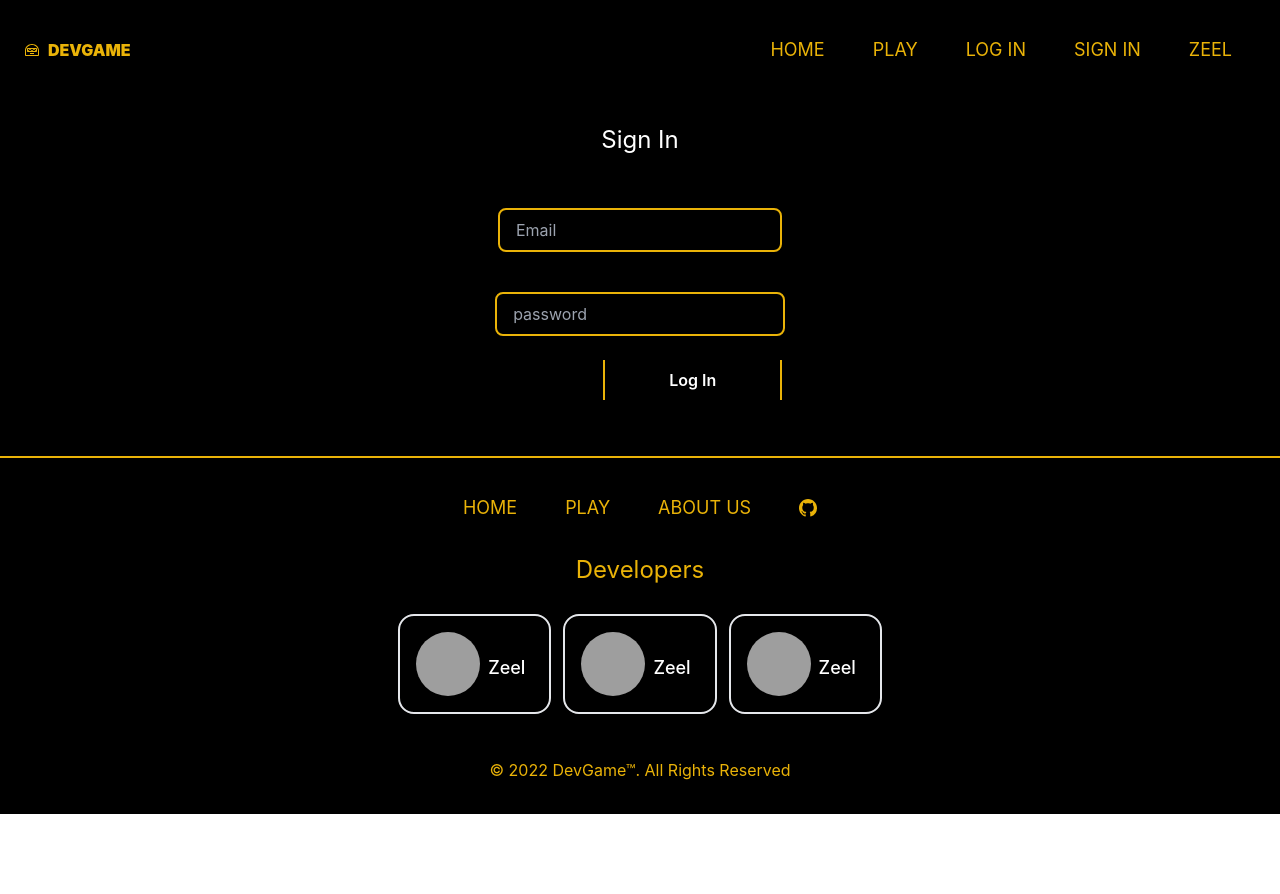
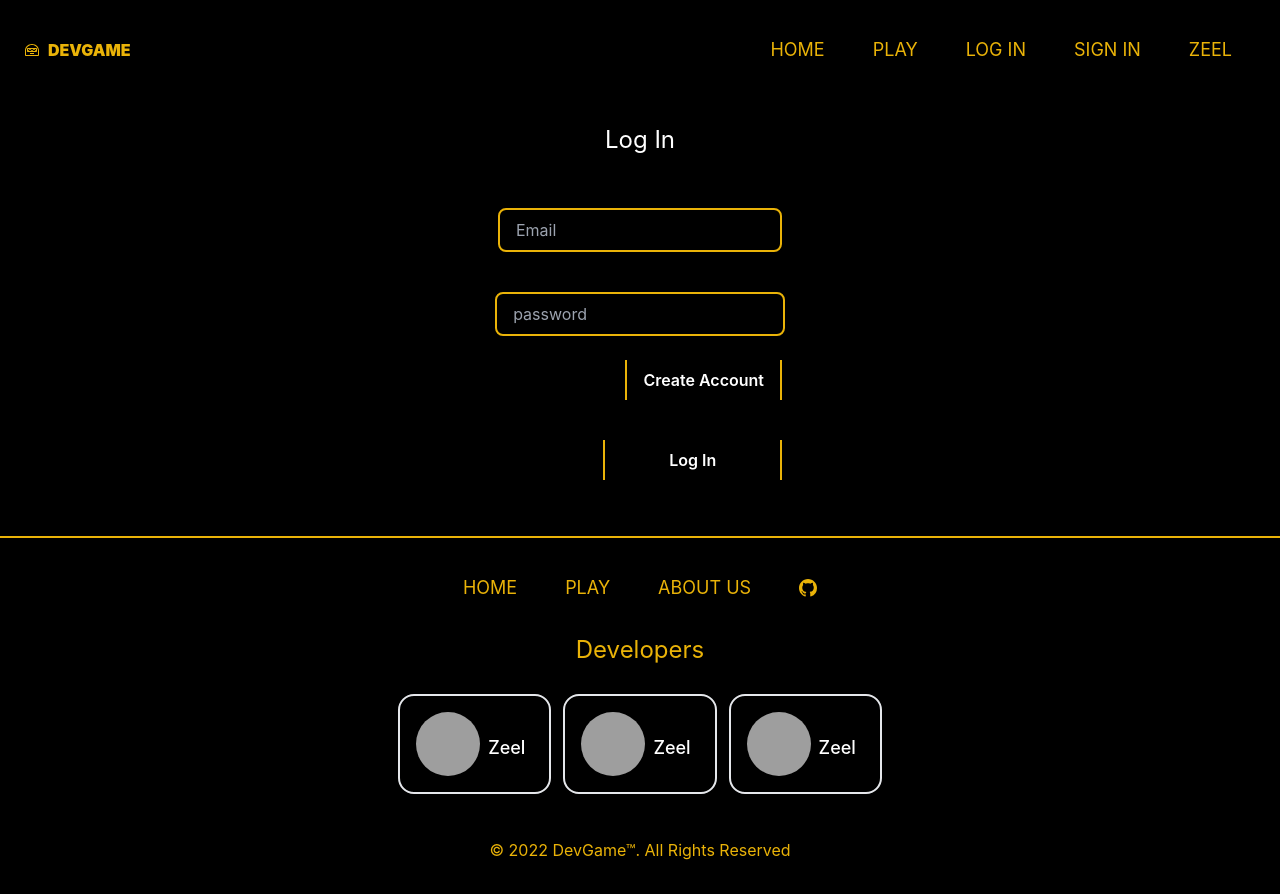
Before and after one commit to TechLifeEasy/devGame, a Next.js app in the folder client/: page /auth/login in a window 1280 px wide. Before the commit the page ends 814 px from the top, so only its background shows below. Built offline with nearby package versions, Linux system fonts and the light colour scheme; grey boxes are pictures that could not be loaded.

Commit message:
add user camera screen campchar

```diff
--- a/client/Api/Api.js
+++ b/client/Api/Api.js
@@ -1,9 +1,9 @@
 import axios from "axios";
 
-const web = process.env.WebLink || process.env.NEXT_PUBLIC_WebLink;
+const web = process.env.WebLink || process.env.NEXT_PUBLIC_WebLink || 'http://localhost:8080/';
 
 const API = axios.create({ baseURL: web });
-
+console.log(web)
 const APIWithToken = axios.create({ baseURL: web });
 
 APIWithToken.interceptors.request.use((req) => {
--- a/client/components/auth/Login.js
+++ b/client/components/auth/Login.js
@@ -38,12 +38,13 @@ export default function LogIn() {
     <section className="w-11/12 m-auto  flex flex-col items-center justify-center my-3">
     {load?<Load/>:null}
       <div className="space-y-6 text-white">
-        <h1 className="text-center my-3 text-2xl"> Sign In</h1>
+        <h1 className="text-center my-3 text-2xl"> Log In</h1>
         <div className="items-center w-full p-4 space-y-4 text-gray-500 md:inline-flex md:space-y-0 flex gap-3">
           <div className=" flex gap-2">
             <input
               type="email"
               id="user-info-email"
+              name="email"
               className=" rounded-lg border-transparent flex-1 appearance-none   w-full py-2 px-4  text-white placeholder-text-white shadow-sm text-base border-yellow-500 border-2 bg-black "
               placeholder="Email"
               value={state.email}
@@ -65,6 +66,17 @@ export default function LogIn() {
 
         {/* </div> */}
 
+        <div className="w-full pb-4 ml-auto text-gray-500 flex  justify-end px-4">
+          <a
+             href="/auth/signin"
+            className="py-2 px-4  bg-black hover:bg-yellow-400  hover:text-black   text-white  transition ease-in duration-200 text-center text-base font-semibold shadow-md  border-yellow-500 border-x-2"
+
+
+          >
+            Create Account
+          </a>
+        </div>
+
         <div className="w-full px-4 pb-4 ml-auto text-gray-500 md:w-2/3">
           <button
             type="submit"
--- a/client/components/auth/Signin.js
+++ b/client/components/auth/Signin.js
@@ -50,7 +50,11 @@ export default function Signin() {
 
   }
   async function SendOtp(e){
-    e.preventDefault();
+
+
+    // e.preventDefault();
+    try{
+
       if(state.email===null){
         alert("Email field empty")
         return;
@@ -59,6 +63,9 @@ export default function Signin() {
       console.log(resp);
       if(resp.status===200){
         setOtp(resp.data.otp)
+      }
+    }catch(e){
+      console.log(e)
     }
   }
   return (
@@ -71,6 +78,7 @@ export default function Signin() {
             <input
               type="email"
               id="user-info-email"
+              name="email"
               className="rounded-lg border-transparent flex-1 appearance-none   w-full py-2 px-4  text-white placeholder-text-white shadow-sm text-base border-yellow-500 border-2 bg-black"
               placeholder="Email"
               value={state.email}
@@ -137,6 +145,17 @@ export default function Signin() {
         </div>
         {/* </div> */}
 
+        <div className="w-full pb-4 ml-auto text-gray-500 flex  justify-end px-4">
+          <a
+             href="/auth/login"
+            className="py-2 px-4  bg-black hover:bg-yellow-400  hover:text-black   text-white  transition ease-in duration-200 text-center text-base font-semibold shadow-md  border-yellow-500 border-x-2"
+
+
+          >
+            Login Hear
+          </a>
+        </div>
+
         <div className="w-full px-4 pb-4 ml-auto text-gray-500 md:w-2/3">
           <button
             type="submit"
```
Also changed, not shown: 1 other file (tests, documents, lock files or other folders). Lines whose indentation alone changed are shown as unchanged.
